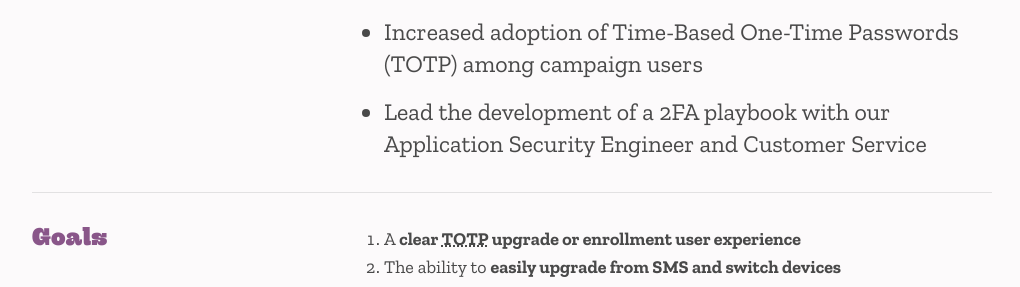
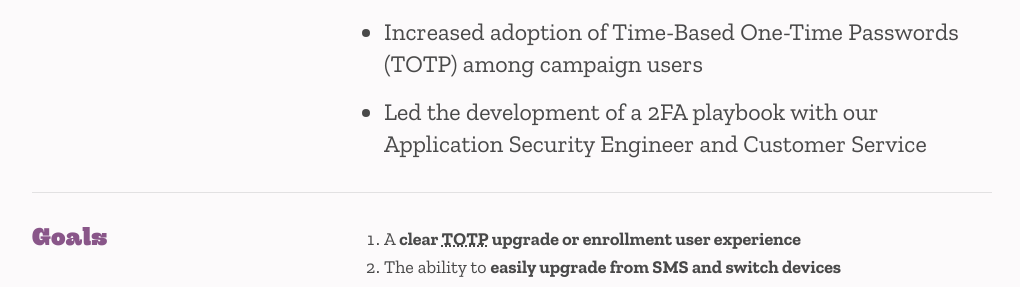
Before and after one commit to heybenji/heybenji.github.io, a Jekyll site: the page built from _portfolio/two-factor.html, in a window 1280 px wide and 900 px high, scrolled down 821 px. Shown: the part 163-450 px from the top of the window, without its empty margins (128-1148 px from the left). Built offline with Jekyll 4.4.1, drawn with Linux system fonts in a browser that asks for light colours; some web fonts are replaced.

Commit message:
Fix typo in two-factor case study

```diff
--- a/_portfolio/two-factor.html
+++ b/_portfolio/two-factor.html
@@ -23,7 +23,7 @@ featured-image-alt: "Screenshot of the 'Security' section of the ActBlue website
     <li>Designed complex device onboarding and switching flow for a more secure two-factor (2FA) authentication method</li>
     <li>Navigated a variety of technical and security constraints with engineers and security specialists</li>
     <li>Increased adoption of Time-Based One-Time Passwords (TOTP) among campaign users</li>
-    <li>Lead the development of a 2FA playbook with our Application Security Engineer and Customer Service</li>
+    <li>Led the development of a 2FA playbook with our Application Security Engineer and Customer Service</li>
   </ul>
 </section>
 
```
